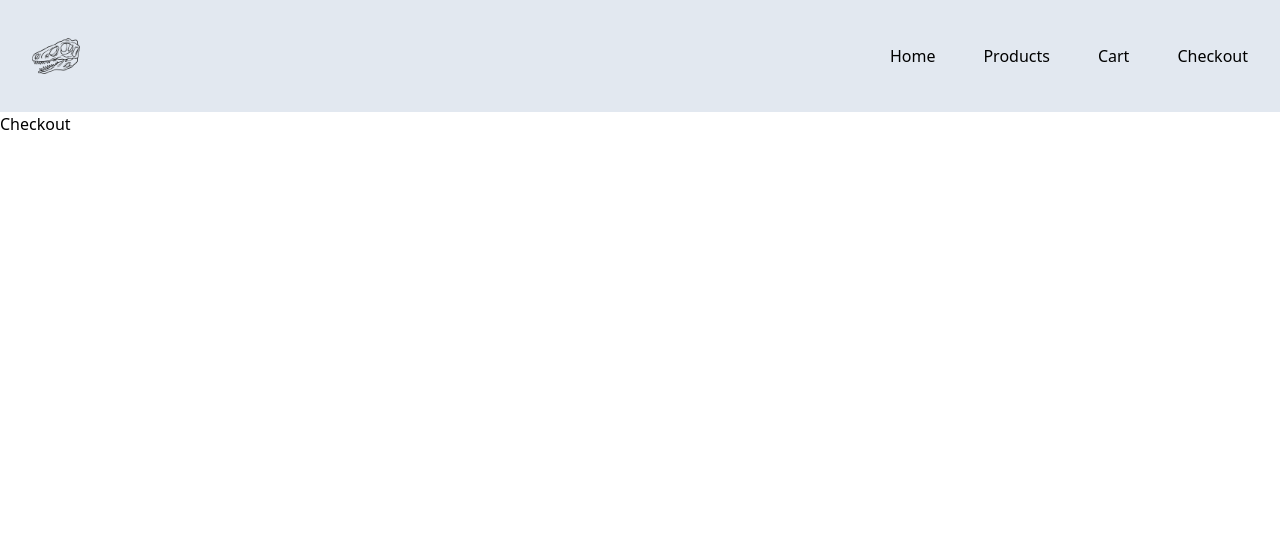
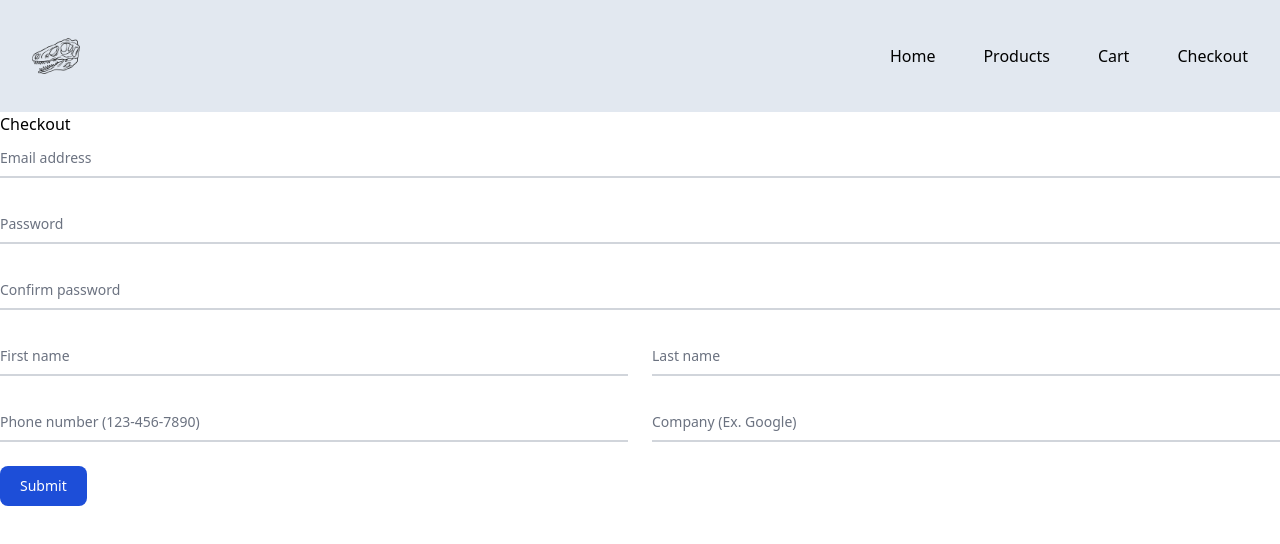
Before and after one commit to enes-96/online-shop, a React (Vite) app: page /checkout in a window 1280 px wide. Shown: the top 544 px of the page. Built offline with nearby package versions, Linux system fonts and the light colour scheme.

Commit message:
inital commit

```diff
--- a/src/components/Pages/Checkout.jsx
+++ b/src/components/Pages/Checkout.jsx
@@ -7,6 +7,45 @@
     return (
         <div>
             <h1>Checkout</h1>
+            <div>
+
+                <form>
+                    <div className="relative z-0 w-full mb-6 group">
+                        <input type="email" name="floating_email" id="floating_email" className="block py-2.5 px-0 w-full text-sm text-gray-900 bg-transparent border-0 border-b-2 border-gray-300 appearance-none dark:text-white dark:border-gray-600 dark:focus:border-blue-500 focus:outline-none focus:ring-0 focus:border-blue-600 peer" placeholder=" " required />
+                        <label htmlFor="floating_email" className="peer-focus:font-medium absolute text-sm text-gray-500 dark:text-gray-400 duration-300 transform -translate-y-6 scale-75 top-3 -z-10 origin-[0] peer-focus:left-0 peer-focus:text-blue-600 peer-focus:dark:text-blue-500 peer-placeholder-shown:scale-100 peer-placeholder-shown:translate-y-0 peer-focus:scale-75 peer-focus:-translate-y-6">Email address</label>
+                    </div>
+                    <div className="relative z-0 w-full mb-6 group">
+                        <input type="password" name="floating_password" id="floating_password" className="block py-2.5 px-0 w-full text-sm text-gray-900 bg-transparent border-0 border-b-2 border-gray-300 appearance-none dark:text-white dark:border-gray-600 dark:focus:border-blue-500 focus:outline-none focus:ring-0 focus:border-blue-600 peer" placeholder=" " required />
+                        <label htmlFor="floating_password" className="peer-focus:font-medium absolute text-sm text-gray-500 dark:text-gray-400 duration-300 transform -translate-y-6 scale-75 top-3 -z-10 origin-[0] peer-focus:left-0 peer-focus:text-blue-600 peer-focus:dark:text-blue-500 peer-placeholder-shown:scale-100 peer-placeholder-shown:translate-y-0 peer-focus:scale-75 peer-focus:-translate-y-6">Password</label>
+                    </div>
+                    <div className="relative z-0 w-full mb-6 group">
+                        <input type="password" name="repeat_password" id="floating_repeat_password" className="block py-2.5 px-0 w-full text-sm text-gray-900 bg-transparent border-0 border-b-2 border-gray-300 appearance-none dark:text-white dark:border-gray-600 dark:focus:border-blue-500 focus:outline-none focus:ring-0 focus:border-blue-600 peer" placeholder=" " required />
+                        <label htmlFor="floating_repeat_password" className="peer-focus:font-medium absolute text-sm text-gray-500 dark:text-gray-400 duration-300 transform -translate-y-6 scale-75 top-3 -z-10 origin-[0] peer-focus:left-0 peer-focus:text-blue-600 peer-focus:dark:text-blue-500 peer-placeholder-shown:scale-100 peer-placeholder-shown:translate-y-0 peer-focus:scale-75 peer-focus:-translate-y-6">Confirm password</label>
+                    </div>
+                    <div className="grid md:grid-cols-2 md:gap-6">
+                        <div className="relative z-0 w-full mb-6 group">
+                            <input type="text" name="floating_first_name" id="floating_first_name" className="block py-2.5 px-0 w-full text-sm text-gray-900 bg-transparent border-0 border-b-2 border-gray-300 appearance-none dark:text-white dark:border-gray-600 dark:focus:border-blue-500 focus:outline-none focus:ring-0 focus:border-blue-600 peer" placeholder=" " required />
+                            <label htmlFor="floating_first_name" className="peer-focus:font-medium absolute text-sm text-gray-500 dark:text-gray-400 duration-300 transform -translate-y-6 scale-75 top-3 -z-10 origin-[0] peer-focus:left-0 peer-focus:text-blue-600 peer-focus:dark:text-blue-500 peer-placeholder-shown:scale-100 peer-placeholder-shown:translate-y-0 peer-focus:scale-75 peer-focus:-translate-y-6">First name</label>
+                        </div>
+                        <div className="relative z-0 w-full mb-6 group">
+                            <input type="text" name="floating_last_name" id="floating_last_name" className="block py-2.5 px-0 w-full text-sm text-gray-900 bg-transparent border-0 border-b-2 border-gray-300 appearance-none dark:text-white dark:border-gray-600 dark:focus:border-blue-500 focus:outline-none focus:ring-0 focus:border-blue-600 peer" placeholder=" " required />
+                            <label htmlFor="floating_last_name" className="peer-focus:font-medium absolute text-sm text-gray-500 dark:text-gray-400 duration-300 transform -translate-y-6 scale-75 top-3 -z-10 origin-[0] peer-focus:left-0 peer-focus:text-blue-600 peer-focus:dark:text-blue-500 peer-placeholder-shown:scale-100 peer-placeholder-shown:translate-y-0 peer-focus:scale-75 peer-focus:-translate-y-6">Last name</label>
+                        </div>
+                    </div>
+                    <div className="grid md:grid-cols-2 md:gap-6">
+                        <div class="relative z-0 w-full mb-6 group">
+                            <input type="tel" pattern="[0-9]{3}-[0-9]{3}-[0-9]{4}" name="floating_phone" id="floating_phone" class="block py-2.5 px-0 w-full text-sm text-gray-900 bg-transparent border-0 border-b-2 border-gray-300 appearance-none dark:text-white dark:border-gray-600 dark:focus:border-blue-500 focus:outline-none focus:ring-0 focus:border-blue-600 peer" placeholder=" " required />
+                            <label for="floating_phone" className="peer-focus:font-medium absolute text-sm text-gray-500 dark:text-gray-400 duration-300 transform -translate-y-6 scale-75 top-3 -z-10 origin-[0] peer-focus:left-0 peer-focus:text-blue-600 peer-focus:dark:text-blue-500 peer-placeholder-shown:scale-100 peer-placeholder-shown:translate-y-0 peer-focus:scale-75 peer-focus:-translate-y-6">Phone number (123-456-7890)</label>
+                        </div>
+                        <div className="relative z-0 w-full mb-6 group">
+                            <input type="text" name="floating_company" id="floating_company" className="block py-2.5 px-0 w-full text-sm text-gray-900 bg-transparent border-0 border-b-2 border-gray-300 appearance-none dark:text-white dark:border-gray-600 dark:focus:border-blue-500 focus:outline-none focus:ring-0 focus:border-blue-600 peer" placeholder=" " required />
+                            <label for="floating_company" className="peer-focus:font-medium absolute text-sm text-gray-500 dark:text-gray-400 duration-300 transform -translate-y-6 scale-75 top-3 -z-10 origin-[0] peer-focus:left-0 peer-focus:text-blue-600 peer-focus:dark:text-blue-500 peer-placeholder-shown:scale-100 peer-placeholder-shown:translate-y-0 peer-focus:scale-75 peer-focus:-translate-y-6">Company (Ex. Google)</label>
+                        </div>
+                    </div>
+                    <button type="submit" className="text-white bg-blue-700 hover:bg-blue-800 focus:ring-4 focus:outline-none focus:ring-blue-300 font-medium rounded-lg text-sm w-full sm:w-auto px-5 py-2.5 text-center dark:bg-blue-600 dark:hover:bg-blue-700 dark:focus:ring-blue-800">Submit</button>
+                </form>
+
+            </div>
             <ul>
                 {checkoutItems.map((item, index) => (
                     <li key={index}>
```
